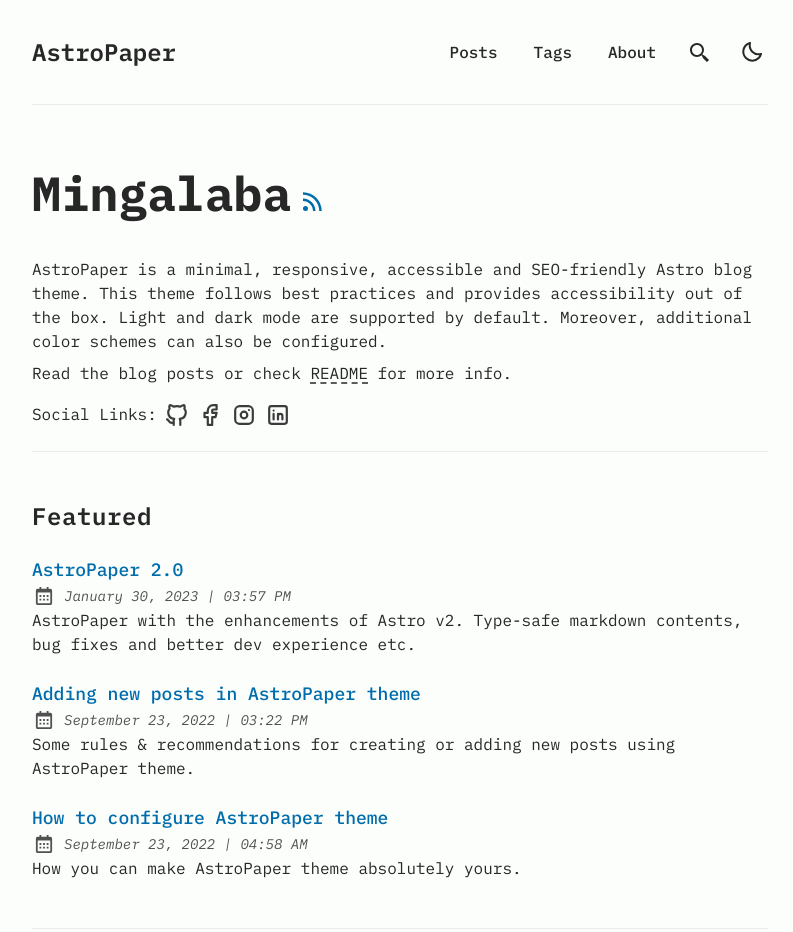
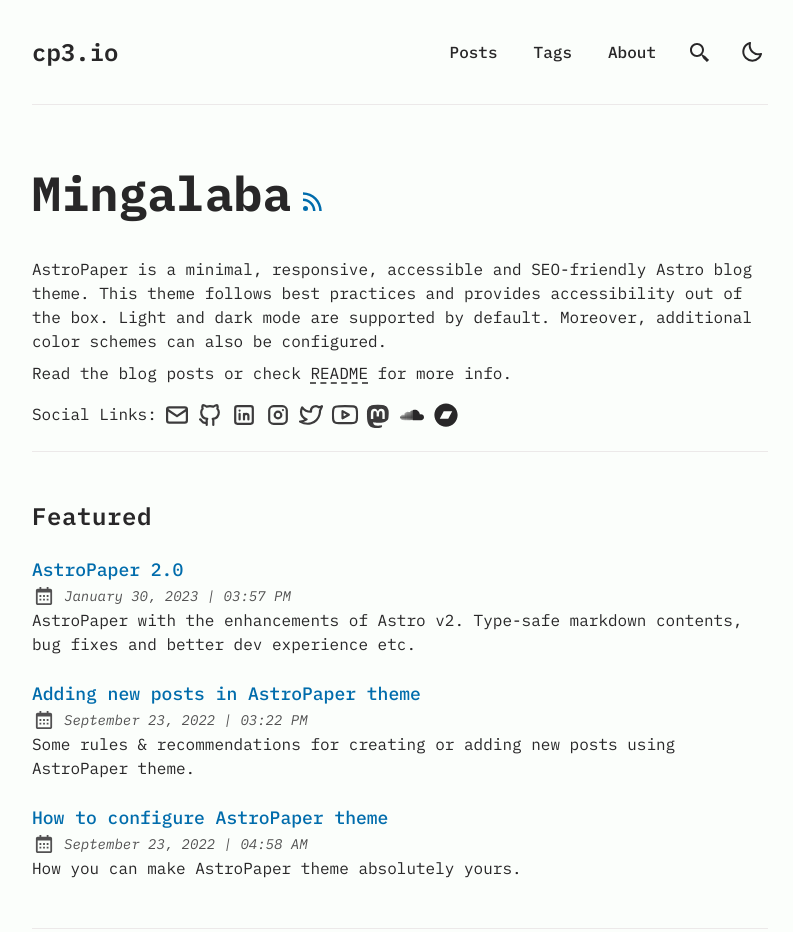
Before and after one commit to cornedriesprong/cornedriesprong.github.io, an Astro site: page / in a window 1280 px wide. Shown: the top 932 px of the page, without its empty margins (240-1033 px from the left). Built offline with nearby package versions, Linux system fonts and the light colour scheme; Astro itself is replaced by a stand-in of ours; some packages are replaced by stand-ins of ours.

Commit message:
added socials

```diff
--- a/src/components/Socials.astro
+++ b/src/components/Socials.astro
@@ -29,6 +29,6 @@ const { centered = false } = Astro.props;
     @apply flex-wrap justify-center gap-1;
   }
   .link-button {
-    @apply p-2 hover:rotate-6 sm:p-1;
+    @apply m-1 p-2 hover:rotate-6 sm:p-1;
   }
 </style>
--- a/src/config.ts
+++ b/src/config.ts
@@ -2,9 +2,9 @@ import type { Site, SocialObjects } from "./types";
 
 export const SITE: Site = {
   website: "https://astro-paper.pages.dev/",
-  author: "Sat Naing",
-  desc: "A minimal, responsive and SEO-friendly Astro blog theme.",
-  title: "AstroPaper",
+  author: "Corné Driesprong",
+  desc: "Personal website of Corné Driesprong",
+  title: "cp3.io",
   ogImage: "astropaper-og.jpg",
   lightAndDarkMode: true,
   postPerPage: 3,
@@ -21,40 +21,34 @@ export const LOGO_IMAGE = {
 
 export const SOCIALS: SocialObjects = [
   {
-    name: "Github",
-    href: "https://github.com/satnaing/astro-paper",
-    linkTitle: ` ${SITE.title} on Github`,
+    name: "Mail",
+    href: "mailto:corne@cp3.io",
+    linkTitle: "Email",
     active: true,
   },
   {
-    name: "Facebook",
-    href: "https://github.com/satnaing/astro-paper",
-    linkTitle: `${SITE.title} on Facebook`,
+    name: "Github",
+    href: "https://github.com/cornedriesprong",
+    linkTitle: "Github",
+    active: true,
+  },
+  {
+    name: "LinkedIn",
+    href: "https://www.linkedin.com/in/cornedriesprong",
+    linkTitle: "LinkedIn",
     active: true,
   },
   {
     name: "Instagram",
-    href: "https://github.com/satnaing/astro-paper",
-    linkTitle: `${SITE.title} on Instagram`,
+    href: "https://www.instagram.com/cornedriesprong/",
+    linkTitle: "Instagram",
     active: true,
   },
   {
-    name: "LinkedIn",
-    href: "https://github.com/satnaing/astro-paper",
-    linkTitle: `${SITE.title} on LinkedIn`,
+    name: "Twitter",
+    href: "https://twitter.com/cpdriesprong",
+    linkTitle: "Twitter",
     active: true,
-  },
-  {
-    name: "Mail",
-    href: "mailto:yourmail@gmail.com",
-    linkTitle: `Send an email to ${SITE.title}`,
-    active: false,
-  },
-  {
-    name: "Twitter",
-    href: "https://github.com/satnaing/astro-paper",
-    linkTitle: `${SITE.title} on Twitter`,
-    active: false,
   },
   {
     name: "Twitch",
@@ -64,80 +58,26 @@ export const SOCIALS: SocialObjects = [
   },
   {
     name: "YouTube",
-    href: "https://github.com/satnaing/astro-paper",
-    linkTitle: `${SITE.title} on YouTube`,
-    active: false,
-  },
-  {
-    name: "WhatsApp",
-    href: "https://github.com/satnaing/astro-paper",
-    linkTitle: `${SITE.title} on WhatsApp`,
-    active: false,
-  },
-  {
-    name: "Snapchat",
-    href: "https://github.com/satnaing/astro-paper",
-    linkTitle: `${SITE.title} on Snapchat`,
-    active: false,
-  },
-  {
-    name: "Pinterest",
-    href: "https://github.com/satnaing/astro-paper",
-    linkTitle: `${SITE.title} on Pinterest`,
-    active: false,
-  },
-  {
-    name: "TikTok",
-    href: "https://github.com/satnaing/astro-paper",
-    linkTitle: `${SITE.title} on TikTok`,
-    active: false,
-  },
-  {
-    name: "CodePen",
-    href: "https://github.com/satnaing/astro-paper",
-    linkTitle: `${SITE.title} on CodePen`,
-    active: false,
-  },
-  {
-    name: "Discord",
-    href: "https://github.com/satnaing/astro-paper",
-    linkTitle: `${SITE.title} on Discord`,
-    active: false,
-  },
-  {
-    name: "GitLab",
-    href: "https://github.com/satnaing/astro-paper",
-    linkTitle: `${SITE.title} on GitLab`,
-    active: false,
-  },
-  {
-    name: "Reddit",
-    href: "https://github.com/satnaing/astro-paper",
-    linkTitle: `${SITE.title} on Reddit`,
-    active: false,
-  },
-  {
-    name: "Skype",
-    href: "https://github.com/satnaing/astro-paper",
-    linkTitle: `${SITE.title} on Skype`,
-    active: false,
-  },
-  {
-    name: "Steam",
-    href: "https://github.com/satnaing/astro-paper",
-    linkTitle: `${SITE.title} on Steam`,
-    active: false,
-  },
-  {
-    name: "Telegram",
-    href: "https://github.com/satnaing/astro-paper",
-    linkTitle: `${SITE.title} on Telegram`,
-    active: false,
+    href: "https://www.youtube.com/channel/UCaBIAA0G5KWu5pY0wxNbtFg",
+    linkTitle: "YouTube",
+    active: true,
   },
   {
     name: "Mastodon",
-    href: "https://github.com/satnaing/astro-paper",
-    linkTitle: `${SITE.title} on Mastodon`,
-    active: false,
+    href: "https://mastodon.social/@cp3",
+    linkTitle: "Mastodon",
+    active: true,
+  },
+  {
+    name: "Soundcloud",
+    href: "https://soundcloud.com/sleeprites",
+    linkTitle: "Soundcloud",
+    active: true,
+  },
+  {
+    name: "Bandcamp",
+    href: "https://sleeprites.bandcamp.com/",
+    linkTitle: "Bandcamp",
+    active: true,
   },
 ];
--- a/src/types.ts
+++ b/src/types.ts
@@ -39,4 +39,6 @@ export type SocialMedia =
   | "Skype"
   | "Steam"
   | "Telegram"
-  | "Mastodon";
+  | "Mastodon"
+  | "Bandcamp"
+  | "Soundcloud";
```
Also changed, not shown: src/assets/socialIcons.ts (+2 -0 lines), public/assets/cor.png (added).
